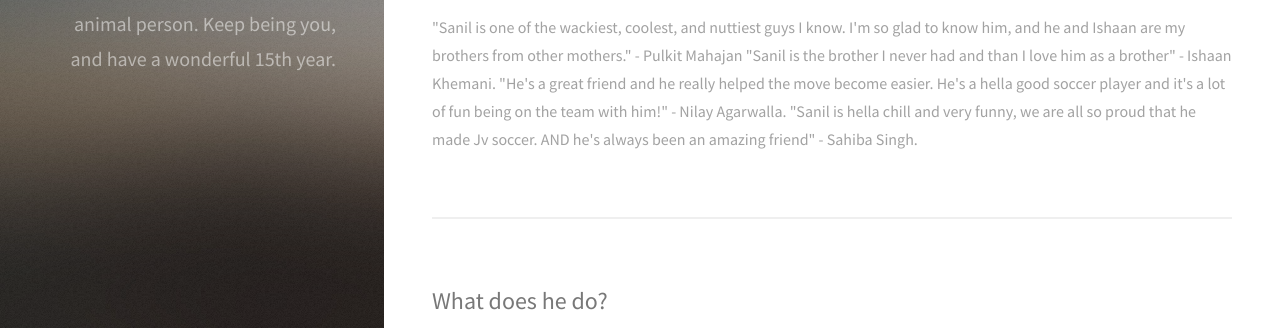
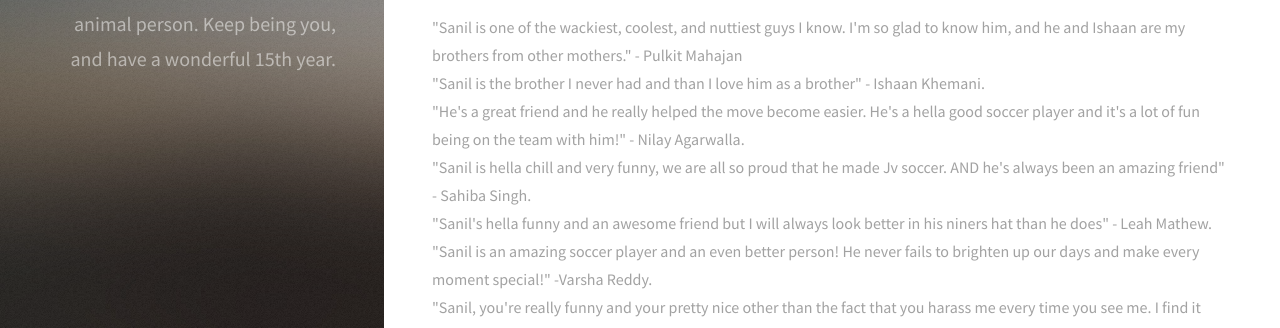
Before and after one commit to mahahahajan/SanilBaweja, a plain HTML site: page index.html in a window 1280 px wide. Shown: the part 259-587 px from the top of the page. Drawn offline with Linux system fonts and the light colour scheme.

Commit message:
Added x more messages

```diff
--- a/index.html
+++ b/index.html
@@ -51,10 +51,14 @@ display: inline;
 						<header class="major">
 							<h2>Sanil "Stantu" "Snail The Whale" "Sunny Boy" "Neil" "Suneil" "Don't be mad cause I'm doing me better than you're doing you" Baweja</h2>
 						</header>
-						<p>"Sanil is one of the wackiest, coolest, and nuttiest guys I know. I'm so glad to know him, and he and Ishaan are my  brothers from other mothers." - Pulkit Mahajan
-                        "Sanil is the brother I never had and than I love him as a brother" - Ishaan Khemani.
-                        "He's a great friend and he really helped the move become easier. He's a hella good soccer player and it's a lot of fun being on the team with him!" - Nilay Agarwalla.
-                        "Sanil is hella chill and very funny, we are all so proud that he made Jv soccer. AND he's always been an amazing friend" - Sahiba Singh.
+						<p>"Sanil is one of the wackiest, coolest, and nuttiest guys I know. I'm so glad to know him, and he and Ishaan are my  brothers from other mothers." - Pulkit Mahajan <br>
+                        "Sanil is the brother I never had and than I love him as a brother" - Ishaan Khemani. <br>
+                        "He's a great friend and he really helped the move become easier. He's a hella good soccer player and it's a lot of fun being on the team with him!" - Nilay Agarwalla. <br>
+                        "Sanil is hella chill and very funny, we are all so proud that he made Jv soccer. AND he's always been an amazing friend" - Sahiba Singh. <br>
+                        "Sanil's hella funny and an awesome friend but I will always look better in his niners hat than he does" - Leah Mathew. <br>
+                        "Sanil is an amazing soccer player and an even better person! He never fails to brighten up our days and make every moment special!" -Varsha Reddy. <br>
+                        "Sanil, you're really funny and your pretty nice other than the fact that you harass me every time you see me. I find it hilarious that you have absolutely no tolerance for drama! Your a really great person Sanil! Hope you have a a fantabulous birthday brah, you deserve it!" - Hannah Wadhwa. <br>
+                        "He is by far the weirdest (in a good way) dude I have ever had the pleasure of meeting, a great friend, and definitely not afraid to tell someone to piss off if they're being a wanker." - Saloni Patel. <br>
                         </p>
 					</section>
 
```
